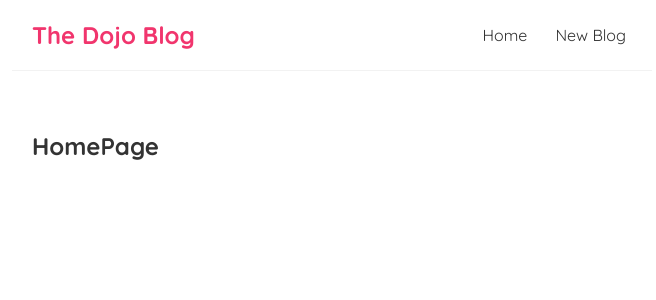
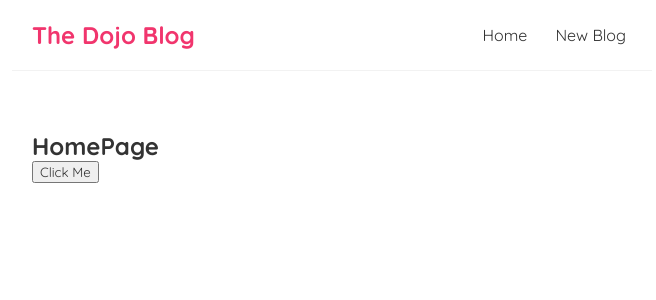
Before and after one commit to ryanminjaeshin/react-recap, a React (Create React App) app: page / in a window 1280 px wide. Shown: the top 300 px of the page, without its empty margins (308-964 px from the left). Built offline with nearby package versions, Linux system fonts and the light colour scheme.

Commit message:
add click

```diff
--- a/src/Home.js
+++ b/src/Home.js
@@ -1,7 +1,13 @@
 const Home = () => {
+
+    const handleClick = () => {
+        console.log('hello world');
+    }
+
     return (
         <div className="home">
             <h2>HomePage</h2>
+            <button onClick={handleClick}>Click Me</button>
         </div>
     );
 }
```
